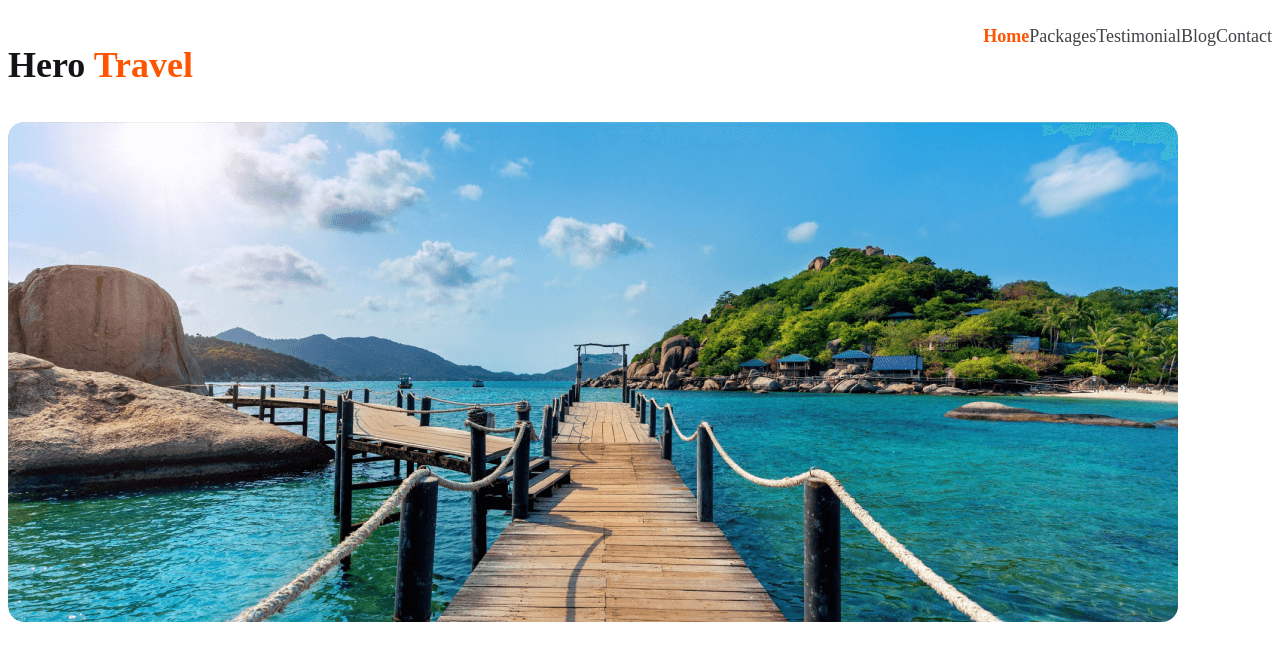
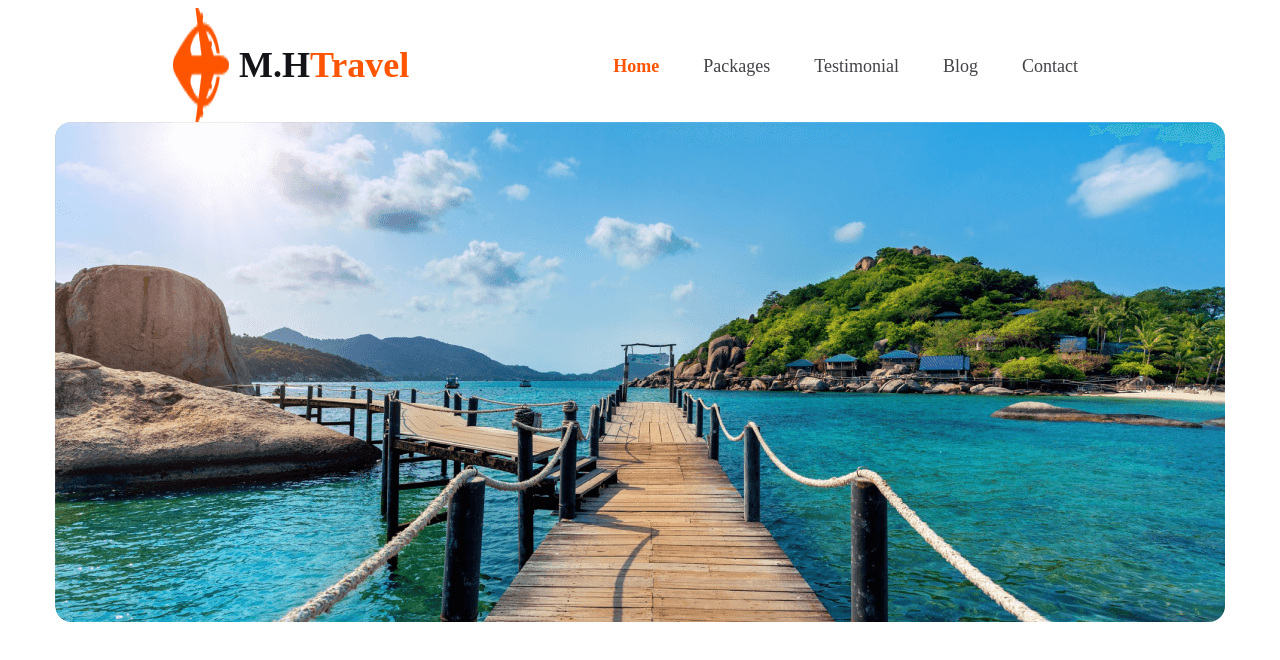
Before and after one commit to mobarak-06/assignment-2, a plain HTML site: page index.html in a window 1280 px wide. Drawn offline with Linux system fonts and the light colour scheme.

Commit message:
nav added

```diff
--- a/index.html
+++ b/index.html
@@ -9,7 +9,11 @@
 <body>
     <header>
         <nav>
-            <h3 class="title">Hero <span>Travel</span></h3>
+            <div class="logo">
+            <img class="logo-img" src="Images/Group 40071 (2).png" alt="">
+
+            <h3 class="title">M.H<span>Travel</span></h3>
+        </div>
             <ul class="sub-title">
                 <li><a href=""></a><span class="rong">Home</span></li>
                 <li><a href=""></a>Packages</li>
@@ -18,9 +22,11 @@
                 <li><a href=""></a>Contact</li>
             </ul>
         </nav>
-        <section class="nav-main">
+         <section class="sub">
+            <div class="sub-main">
 
-        </section>
+            </div>
+         </section>
     </header>
     <main>
 
--- a/styles/travels.css
+++ b/styles/travels.css
@@ -1,9 +1,29 @@
-/* nav section */
-span{
-    color: #FF5400;
+
+
+.logo{
+    display: flex;
+    gap: 10px;
+    margin-left: 165px;
+}
+.sub-title{
+    display: flex;
+    list-style: none;
+    margin-right: 150px;
+    color: var(--Dark-02, #424247);
+   text-align: center;
    font-family: Mulish;
-    font-size: 36px;
-    font-weight: 800;
+   font-size: 18px;
+   font-weight: 400;
+   padding-top: 30px;
+
+
+}
+.sub-title > li{
+    margin-right: 44px;
+}
+nav{
+    display: flex;
+    justify-content: space-between;
 }
 .title{
     color: #131318;
@@ -11,32 +31,25 @@ span{
 font-size: 36px;
 font-weight: 800;
 }
-nav{
-    display: flex;
-    justify-content: space-between;
-}
-.sub-title{
-    display: flex;
-    color: var(--Dark-02, #424247);
+span{
+    color: #FF5400;
 font-family: Mulish;
-font-size: 18px;
-font-weight: 400;
-}
-.sub-title li{
-    list-style: none;
+font-size: 36px;
+font-weight: 800;
 }
 .rong{
     color: #FF5400;
+text-align: center;
 font-family: Mulish;
 font-size: 18px;
 font-weight: 700;
 }
-.nav-main{
+.sub-main{
     width: 1170px;
     height: 500px;
     flex-shrink: 0;
     border-radius: 16px;
     background: linear-gradient(180deg, rgba(19, 19, 24, 0.80) 0%, rgba(19, 19, 24, 0.00) 100%);
-background-image:url(../Images/Group\ 13\ \(1\)\ \(1\).png);
-background-repeat: no-repeat;
+    background-image: url(../Images/Group\ 13\ \(1\)\ \(1\).png);
+    margin: 0 auto;
 }
```
Lines whose indentation alone changed are shown as unchanged.
